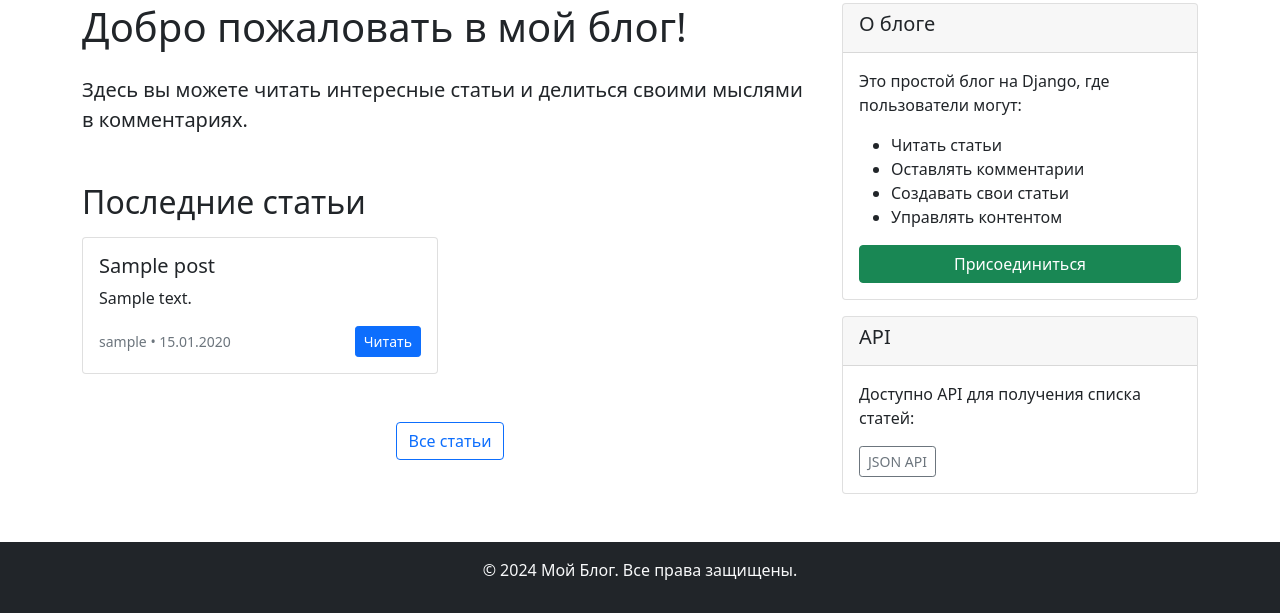
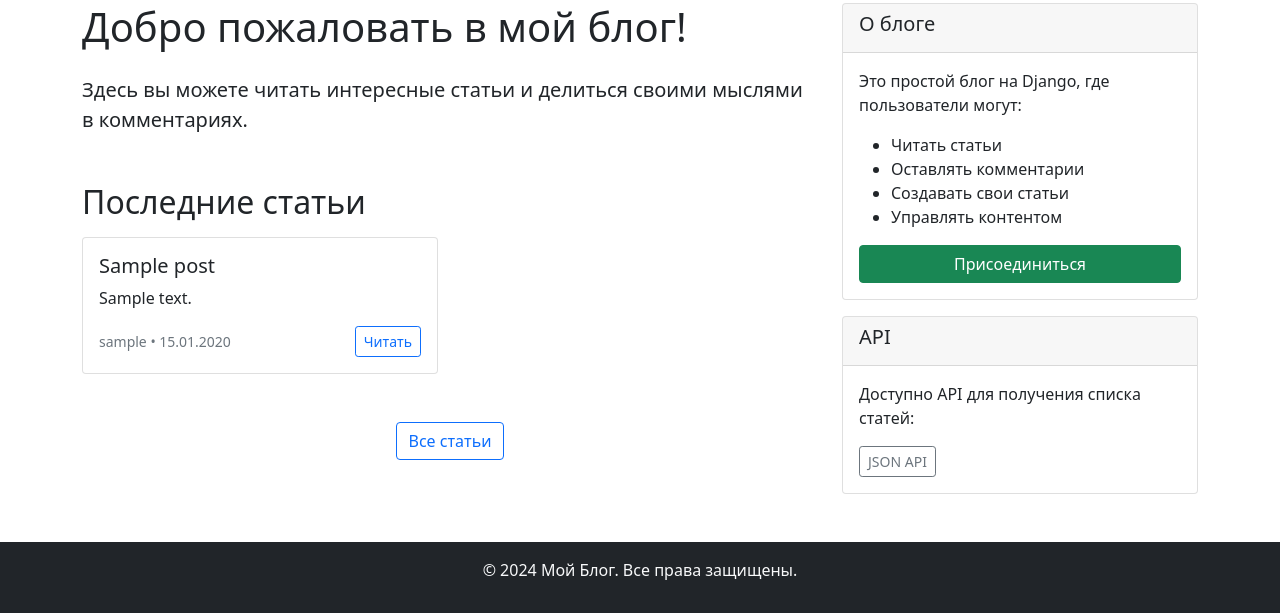
Before and after one commit to drars38/django-blog, a Django app: page / in a window 1280 px wide. Shown: the part 77-690 px from the top of the page. Run offline with Django 5.2, Linux system fonts and the light colour scheme; tables that the repository leaves empty hold one stand-in row (values such as "Sample post").

Commit message:
change button1

```diff
--- a/myproject/blog/templates/blog/home.html
+++ b/myproject/blog/templates/blog/home.html
@@ -21,7 +21,7 @@
                                     <small class="text-muted">
                                         {{ post.author.username }} • {{ post.created_at|date:"d.m.Y" }}
                                     </small>
-                                    <a href="{% url 'post_detail' post.pk %}" class="btn btn-primary btn-sm">Читать</a>
+                                    <a href="{% url 'post_detail' post.pk %}" class="btn btn-outline-primary btn-sm">Читать</a>
                                 </div>
                             </div>
                         </div>
```
Also changed, not shown: 1 other file.
